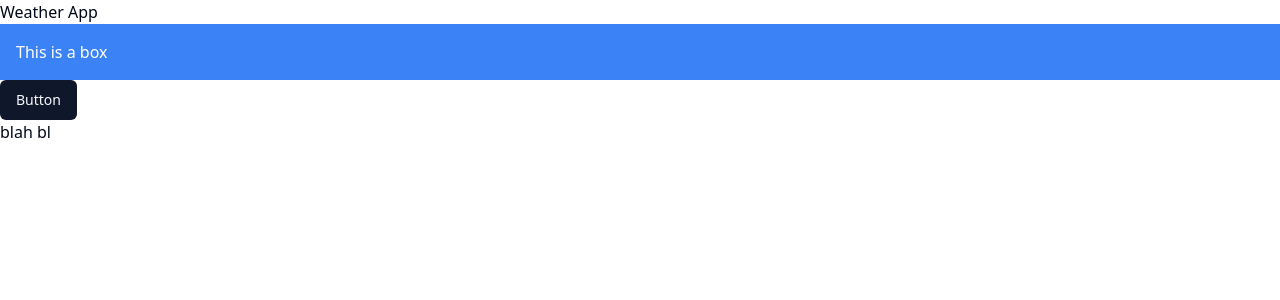
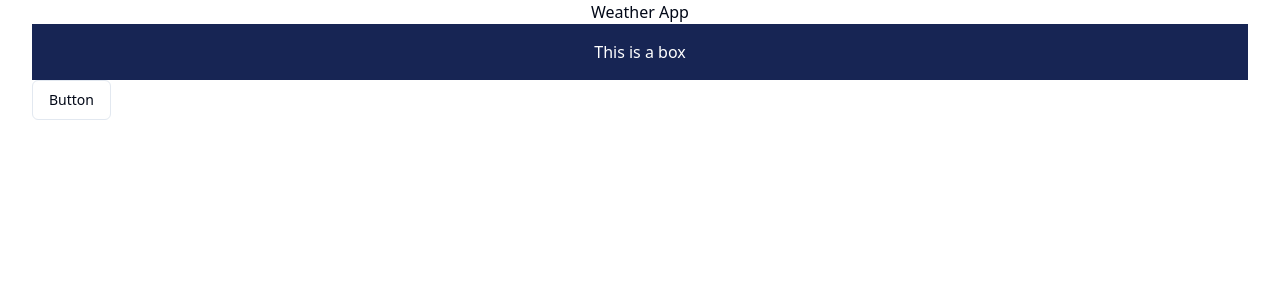
Before and after one commit to Egenica/weather-app, a Next.js app: page / in a window 1280 px wide. Shown: the top 300 px of the page. Built offline with nearby package versions, Linux system fonts and the light colour scheme.

Commit message:
prettier plugin

```diff
--- a/app/page.tsx
+++ b/app/page.tsx
@@ -7,10 +7,11 @@ export const metadata = {
 export default function Page() {
   return (
     <>
-      <h1>Weather App </h1>
-      <div className="bg-blue-500 text-white p-4">This is a box</div>
-      <ButtonClient />
-      <h1>blah bl</h1>
+      <div className="container">
+        <h1 className="text-center">Weather App </h1>
+        <div className="bg-blue-950 p-4 text-center text-white">This is a box</div>
+        <ButtonClient />
+      </div>
     </>
   );
 }
--- a/components/ButtonClient/ButtonClient.tsx
+++ b/components/ButtonClient/ButtonClient.tsx
@@ -6,6 +6,7 @@ export const ButtonClient = () => {
   return (
     <>
       <Button
+        variant={'outline'}
         onClick={() => {
           console.log('clicked');
         }}
--- a/package.json
+++ b/package.json
@@ -38,7 +38,8 @@
     "eslint-plugin-typescript-sort-keys": "^3.0.0",
     "jest": "29.7.0",
     "jest-environment-jsdom": "29.7.0",
-    "prettier": "^3.0.3",
+    "prettier": "^3.2.4",
+    "prettier-plugin-tailwindcss": "^0.5.11",
     "typescript": "5.3.3"
   }
 }
```
Also changed, not shown: 2 other files (tests, documents, lock files or other folders).
